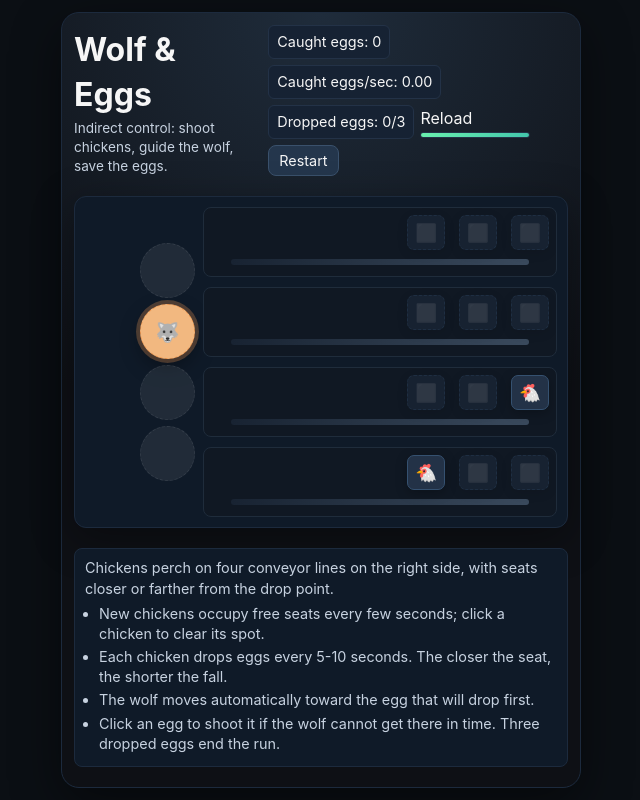
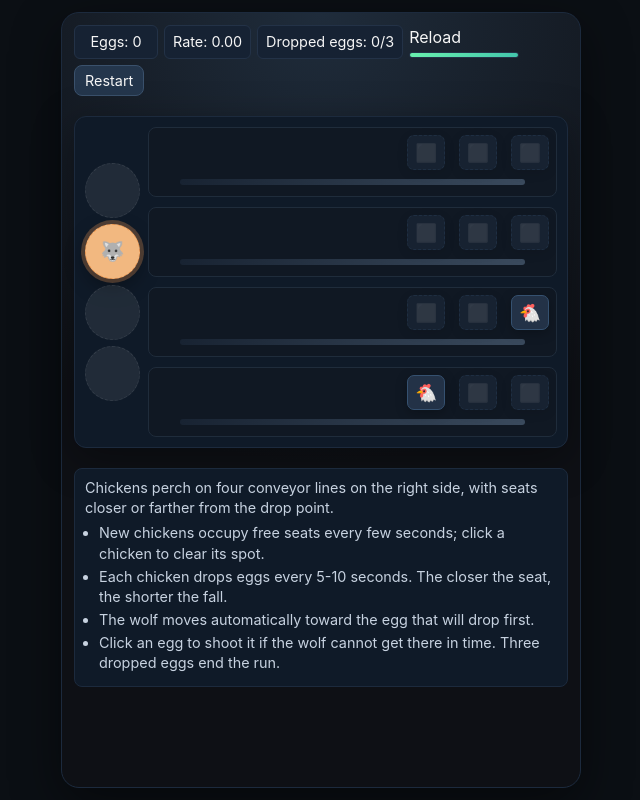
Before and after one commit to nikitabelotelov-ciliz/shooter-game, a React (Vite) app: page / in a window 1280 px wide. Shown: the whole page, without its empty margins (319-959 px from the left). Built offline with nearby package versions, Linux system fonts and the light colour scheme.

Commit message:
fix balance

```diff
--- a/src/App.css
+++ b/src/App.css
@@ -101,7 +101,7 @@
 
 .arena {
   display: grid;
-  grid-template-columns: 110px 1fr;
+  grid-template-columns: auto 1fr;
   gap: 8px;
   background: #0f1a28;
   border: 1px solid #1c2a3d;
--- a/src/App.tsx
+++ b/src/App.tsx
@@ -72,13 +72,9 @@ function App() {
   return (
     <div className="app">
       <header className="hud">
-        <div>
-          <h1>Wolf &amp; Eggs</h1>
-          <p className="subtitle">Indirect control: shoot chickens, guide the wolf, save the eggs.</p>
-        </div>
         <div className="stats">
-          <div className="stat">Caught eggs: {gameState.caughtEggs}</div>
-          <div className="stat">Caught eggs/sec: {caughtPerSecond}</div>
+          <div className="stat">Eggs: {gameState.caughtEggs}</div>
+          <div className="stat">Rate: {caughtPerSecond}</div>
           <div className={`stat ${gameState.droppedEggs >= 2 ? 'danger' : ''}`}>
             Dropped eggs: {gameState.droppedEggs}/3
           </div>
--- a/src/gameModel.ts
+++ b/src/gameModel.ts
@@ -37,13 +37,13 @@ const LINES_PER_SIDE = 4
 const SEATS_PER_LINE = 3
 const MIN_INITIAL_CHICKENS = 2
 const MAX_INITIAL_CHICKENS = 3
-const EGG_SPEED_UNITS_PER_SECOND = 0.25
-const EGG_COOLDOWN_RANGE_MS: [number, number] = [5000, 10000]
+const EGG_SPEED_UNITS_PER_SECOND = 0.1
+const EGG_COOLDOWN_RANGE_MS: [number, number] = [10000, 20000]
 const CHICKEN_SPAWN_RANGE_MS: [number, number] = [5000, 10000]
 const MAX_DROPPED_EGGS = 3
 const WOLF_STEP_MS = 240
 const DROP_POSITION: Record<Side, number> = { right: 0 }
-const SEAT_TRAVEL_RATIOS: readonly number[] = [1, 0.75, 0.5]
+const SEAT_TRAVEL_RATIOS: readonly number[] = [1, 0.90, 0.8]
 const WOLF_START_ROW = Math.floor((LINES_PER_SIDE - 1) / 2)
 const WOLF_COL = 0
 
```
